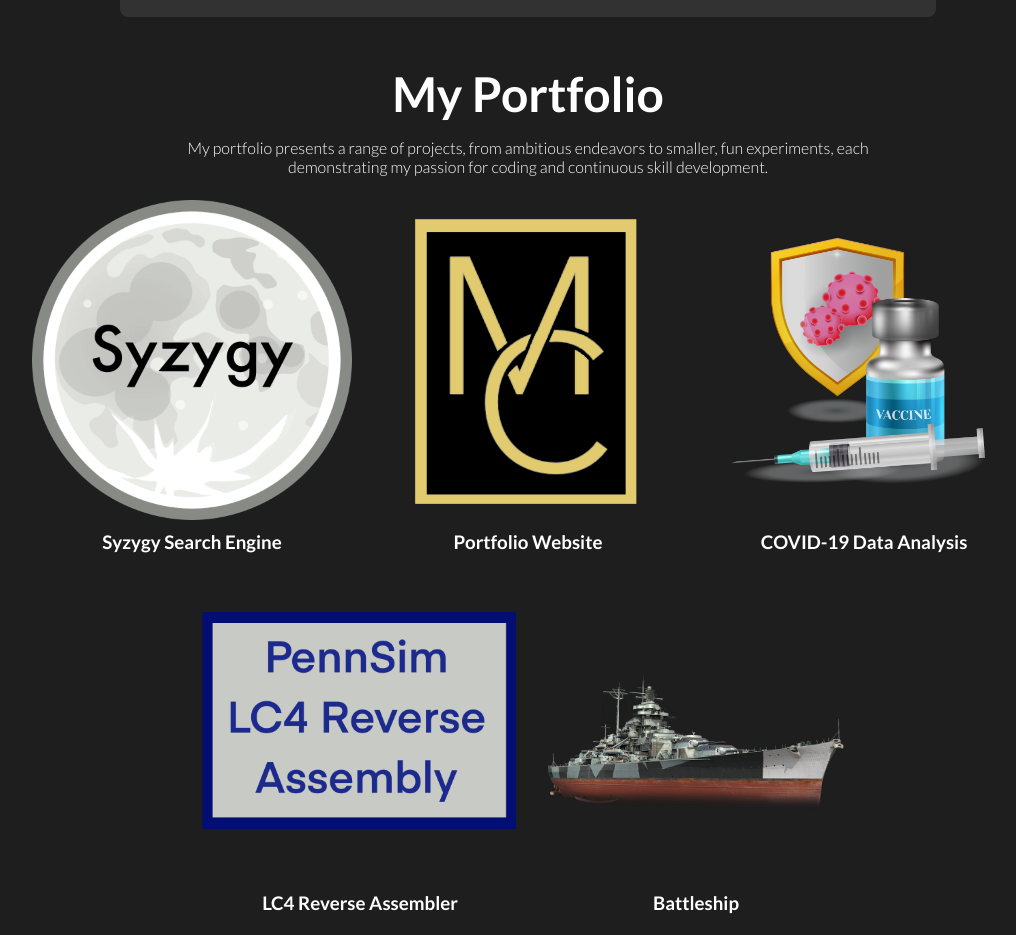
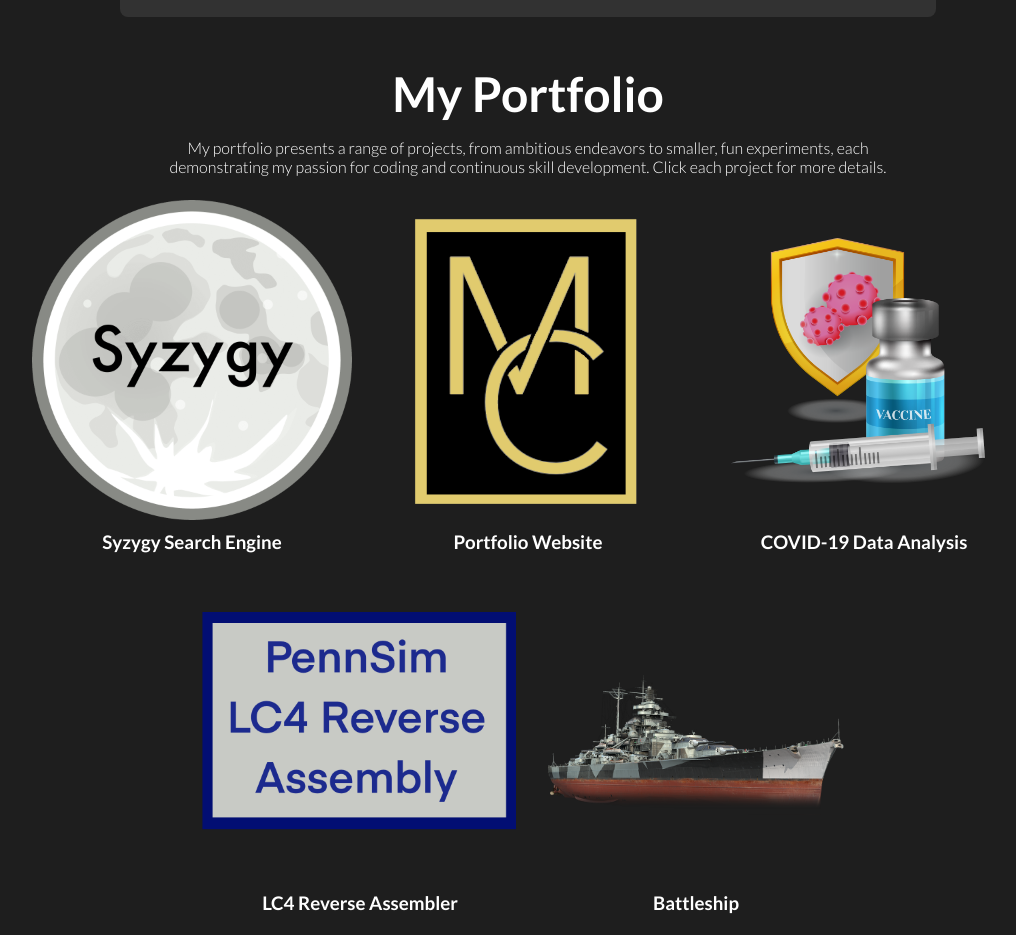
Before and after one commit to ChenWMichael/portfolio-website, a React (Create React App) app: page / in a window 1280 px wide. Shown: the part 1700-2635 px from the top of the page, without its empty margins (112-1128 px from the left). Built offline with nearby package versions, Linux system fonts and the light colour scheme.

Commit message:
Added clarification to click projects for more details

```diff
--- a/src/components/Works/works.js
+++ b/src/components/Works/works.js
@@ -141,7 +141,7 @@ const Works = () => {
       <span className="worksDesc">
         My portfolio presents a range of projects, from ambitious endeavors to
         smaller, fun experiments, each demonstrating my passion for coding and
-        continuous skill development.
+        continuous skill development. Click each project for more details.
       </span>
       <div className="worksImgs">
         {projects.map((project, index) => (
```
